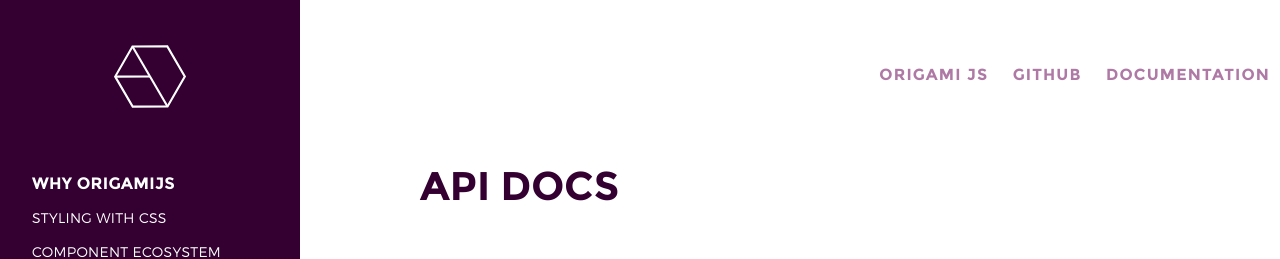
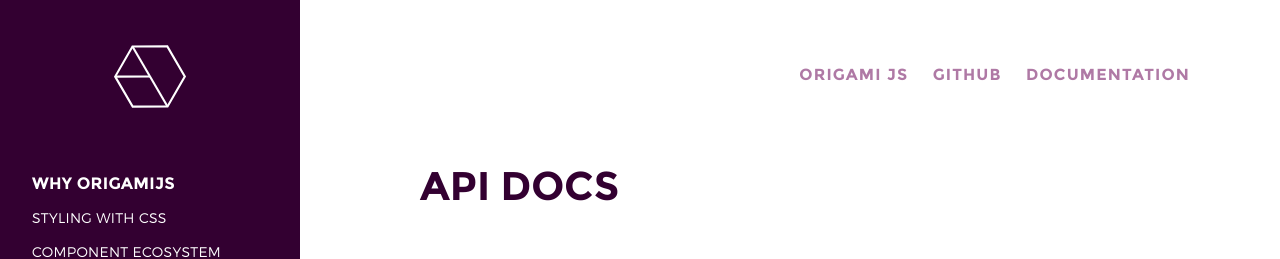
Before and after one commit to raphamorim/origamijs, a Jekyll site: the page built from _docs/3-API-docs.md, in a window 1280 px wide. Shown: the top 259 px of the page. Built offline with Jekyll 4.4.1, drawn with Linux system fonts in a browser that asks for light colours.

Commit message:
fixing menu

```diff
--- a/_docs/3-API-docs.md
+++ b/_docs/3-API-docs.md
@@ -119,8 +119,7 @@
 
 <code class="language-markup">anticlockwise</code> • (optional) If true, causes the arc to be drawn counter-clockwise between the two angles. By default it's drawn clockwise.
 
-<pre><code class="language-javascript">
-origami('canvas#arc')
+<pre><code class="language-javascript">origami('canvas#arc')
   .background('#720034')
   .arc(200, 100, 80, {
     background: '#E40068',
--- a/assets/stylesheet/organisms/nav.scss
+++ b/assets/stylesheet/organisms/nav.scss
@@ -8,7 +8,7 @@
 }
 
 .container.nav {
-    max-width: 80em;
+    max-width: 70em;
 }
 
 @media screen and (min-width: 840px) {
```
